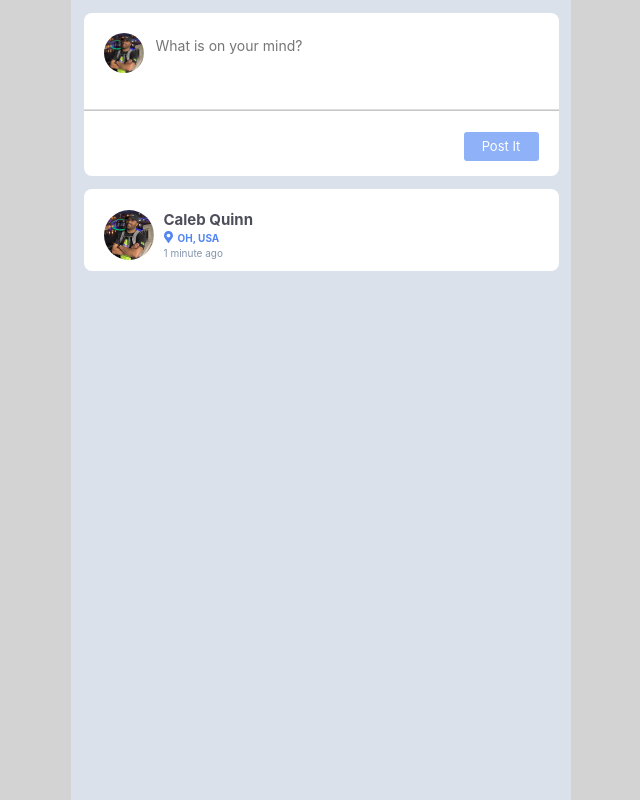
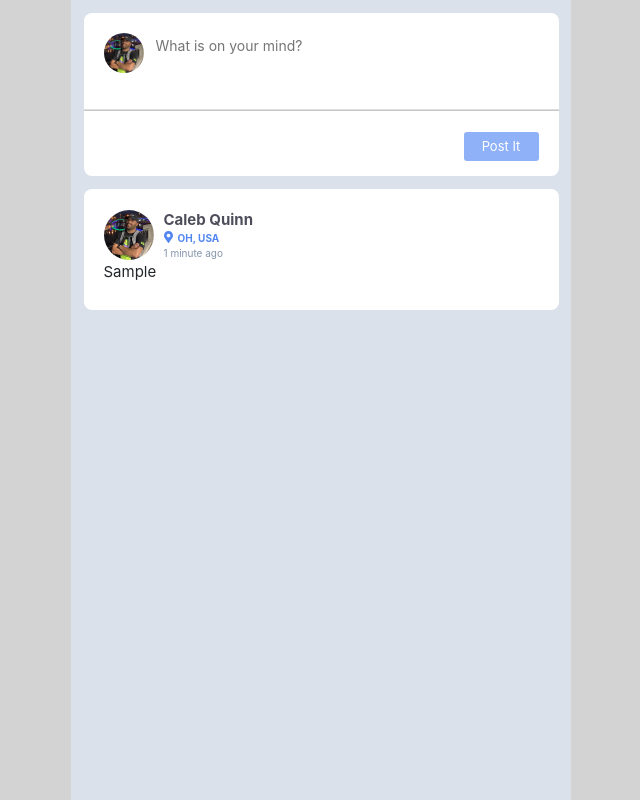
Before and after one commit to calebq2010/facebook-posts-qa, a React (Create React App) app: page / in a window 1280 px wide. Both pictures are taken after typing "Sample" into the empty fields and a click on the button "Post It". Shown: the whole page, without its empty margins (319-959 px from the left). Built offline with nearby package versions, Linux system fonts and the light colour scheme.

Commit message:
adding the content value for the post value being passed into the post component

```diff
--- a/src/features/posts/post-styling.js
+++ b/src/features/posts/post-styling.js
@@ -51,3 +51,7 @@ export const Time = styled.span`
     font-size: 10px;
     color: #8494AB;
 `
+
+export const Content = styled.p`
+    font-size: 15px;
+`
--- a/src/features/posts/post.tsx
+++ b/src/features/posts/post.tsx
@@ -1,5 +1,5 @@
 import { FC } from 'react'
-import { Location, PostItem, Profile, ProfileName, ProfilePicture, UserDisplayInfo, ProfileSection, Time, UserLocation } from './post-styling'
+import { Content, Location, PostItem, Profile, ProfileName, ProfilePicture, UserDisplayInfo, ProfileSection, Time, UserLocation } from './post-styling'
 import profilePicture from '../../photos/caleb_quinn.png'
 import { FontAwesomeIcon } from '@fortawesome/react-fontawesome'
 import { faMapMarkerAlt } from '@fortawesome/free-solid-svg-icons'
@@ -24,6 +24,7 @@ export const Post:FC<PostProps> = ({ post }: PostProps) => {
                     <Time data-testid='posted-time'>1 minute ago</Time>
                 </Profile>
             </ProfileSection>
+            <Content data-testid='post-value'>{post}</Content>
         </UserDisplayInfo>
     </PostItem>
   )
```
Also changed, not shown: 1 other file (tests, documents, lock files or other folders).
